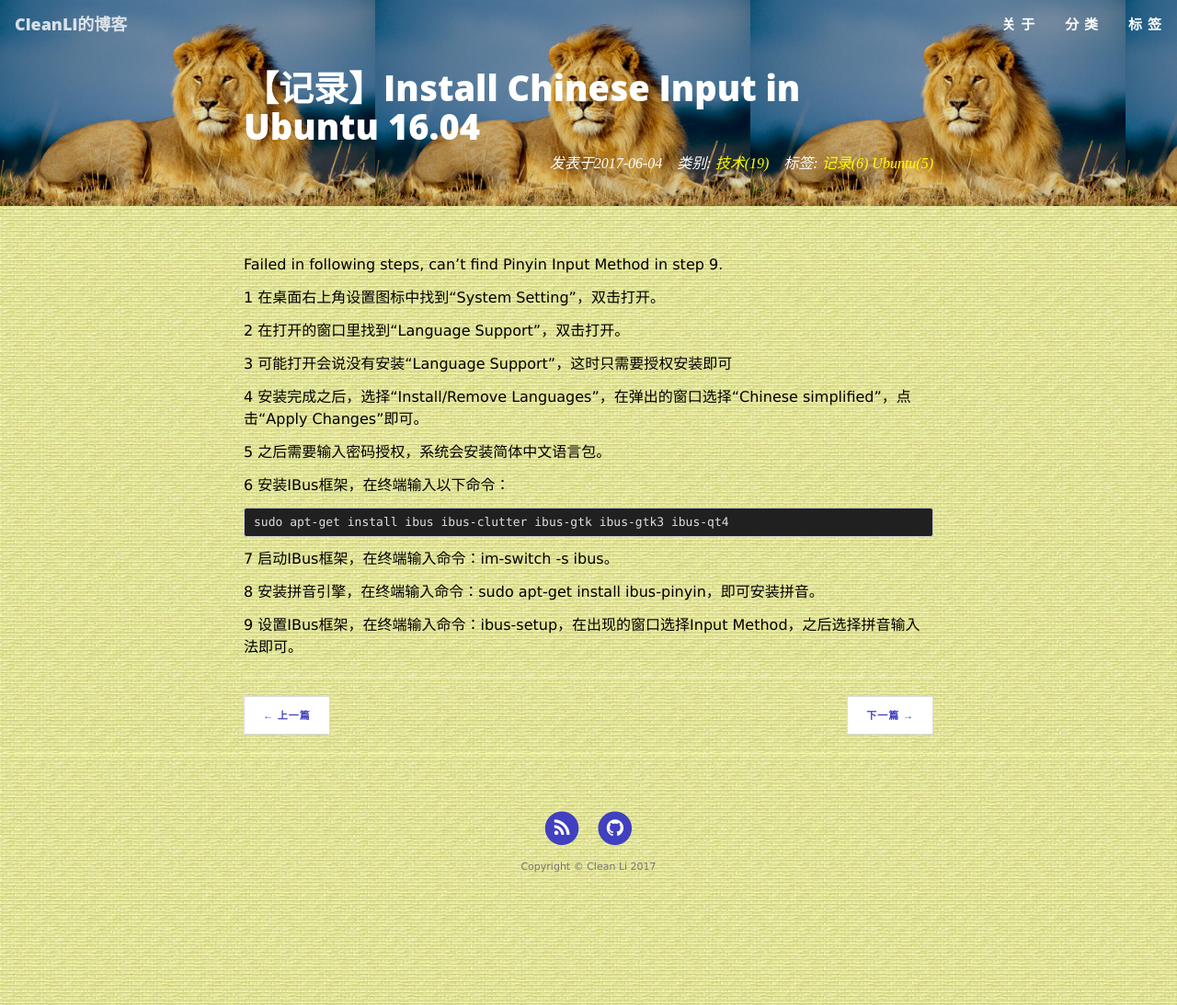
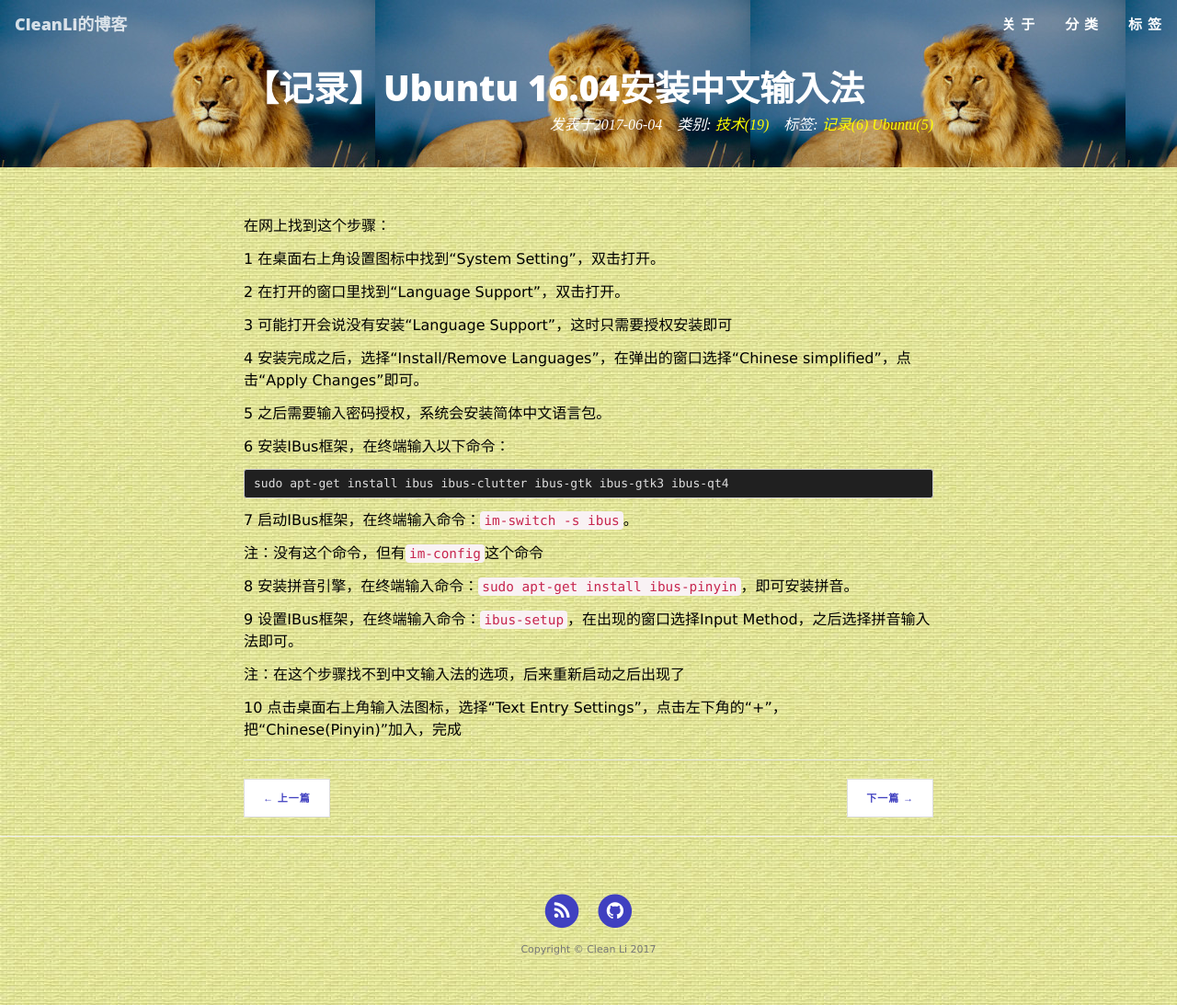
Before and after one commit to cleanli/cleanhome, a Jekyll site: the page built from _posts/2017-06-04-ubuntu_install_chinese_input.md, in a window 1280 px wide. Shown: the whole page at 92% size. Built offline with Jekyll 4.4.1, drawn with Linux system fonts in a browser that asks for light colours.

Commit message:
change to chinese

````diff
--- a/_posts/2017-06-04-ubuntu_install_chinese_input.md
+++ b/_posts/2017-06-04-ubuntu_install_chinese_input.md
@@ -1,11 +1,11 @@
 ---
 layout:     post
-title:      "【记录】Install Chinese Input in Ubuntu 16.04"
+title:      "【记录】Ubuntu 16.04安装中文输入法"
 date:       2017-06-04 23:29:25 +0800
 categories: 技术
 tags: ["记录",Ubuntu]
 ---
-Failed in following steps, can't find Pinyin Input Method in step 9.
+在网上找到这个步骤：
 
 1 在桌面右上角设置图标中找到“System Setting”，双击打开。
 
@@ -21,8 +21,14 @@ Failed in following steps, can't find Pinyin Input Method in step 9.
 ```
 sudo apt-get install ibus ibus-clutter ibus-gtk ibus-gtk3 ibus-qt4
 ```
-7 启动IBus框架，在终端输入命令：im-switch -s ibus。
+7 启动IBus框架，在终端输入命令：`im-switch -s ibus`。
 
-8 安装拼音引擎，在终端输入命令：sudo apt-get install ibus-pinyin，即可安装拼音。
+注：没有这个命令，但有`im-config`这个命令
 
-9 设置IBus框架，在终端输入命令：ibus-setup，在出现的窗口选择Input Method，之后选择拼音输入法即可。
+8 安装拼音引擎，在终端输入命令：`sudo apt-get install ibus-pinyin`，即可安装拼音。
+
+9 设置IBus框架，在终端输入命令：`ibus-setup`，在出现的窗口选择Input Method，之后选择拼音输入法即可。
+
+注：在这个步骤找不到中文输入法的选项，后来重新启动之后出现了
+
+10 点击桌面右上角输入法图标，选择“Text Entry Settings”，点击左下角的“+”，把“Chinese(Pinyin)”加入，完成
````
Also changed, not shown: _posts/2017-06-05-Install_Ubuntu_1604.md (+4 -1 lines).
